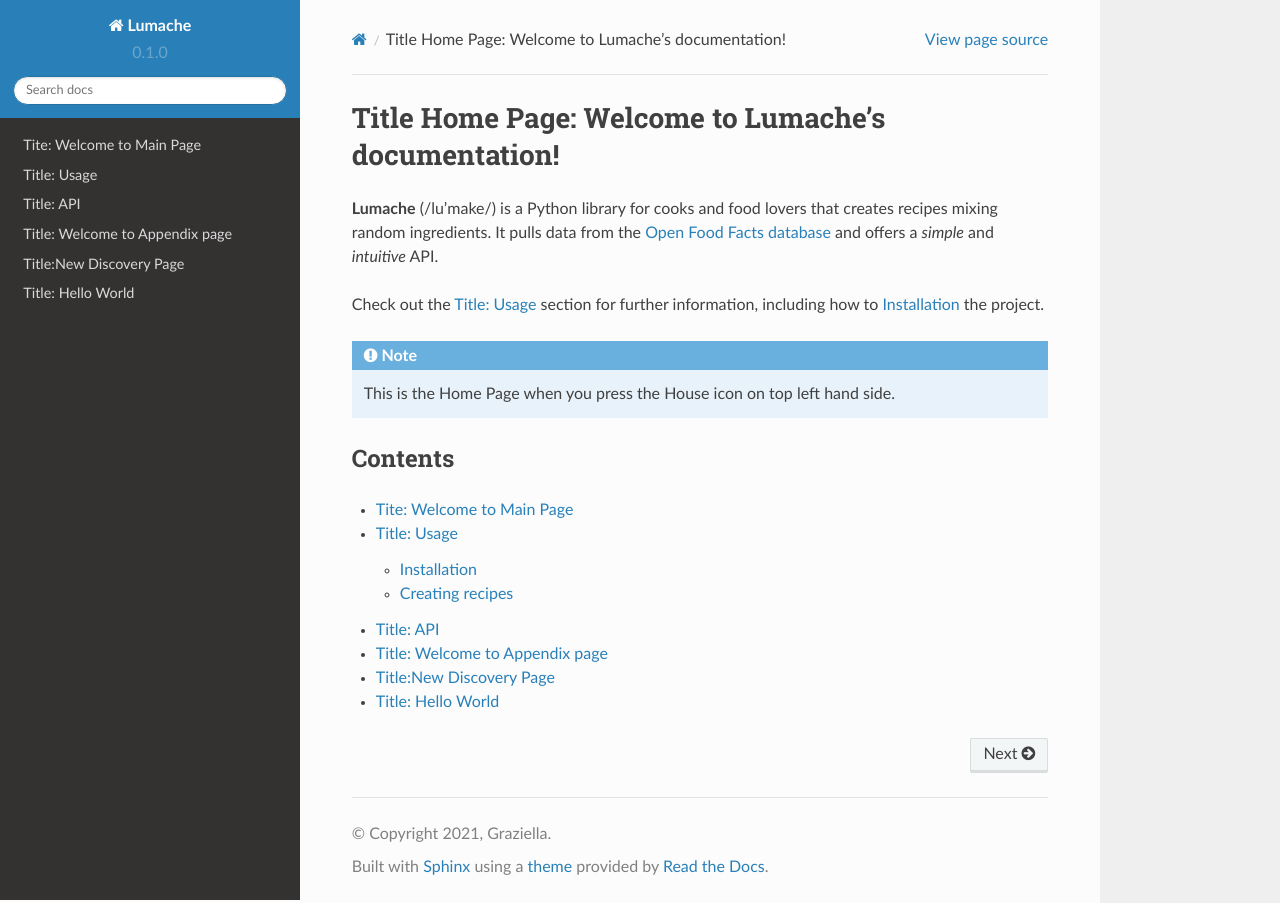
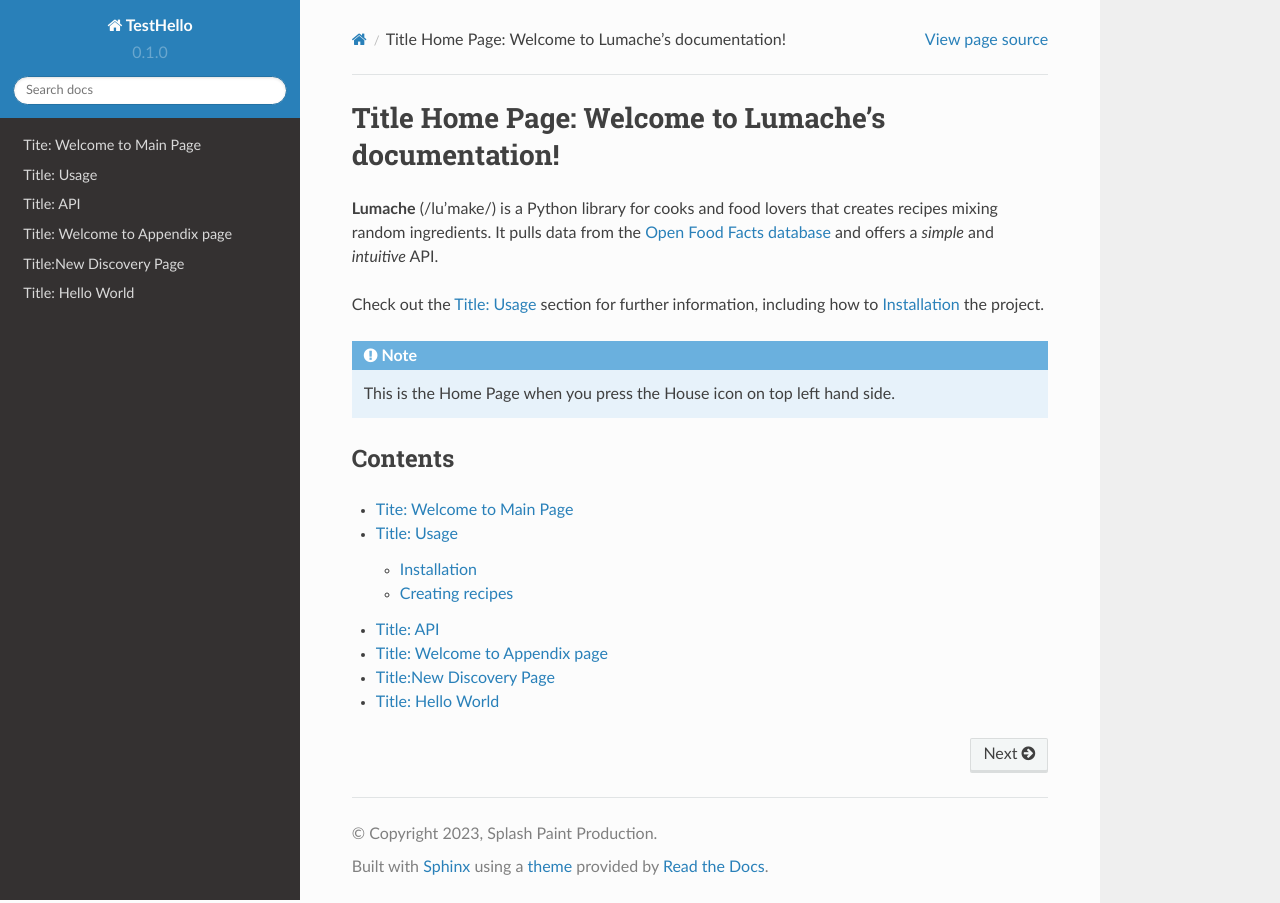
Before and after one commit to ProfRosario/sandbox-readthedocs, a Sphinx documentation site: the page built from docs/source/index.rst, in a window 1280 px wide. Built offline with Sphinx 7.4.7 and the Read the Docs theme 2.0.0, drawn with Linux system fonts in a browser that asks for light colours.

Commit message:
Update conf.py
update author information.

```diff
--- a/docs/source/conf.py
+++ b/docs/source/conf.py
@@ -2,9 +2,9 @@
 
 # -- Project information
 
-project = 'Lumache'
-copyright = '2021, Graziella'
-author = 'Graziella'
+project = 'TestHello'
+copyright = '2023, Splash Paint Production'
+author = 'Rosa Rio'
 
 release = '0.1'
 version = '0.1.0'
```
